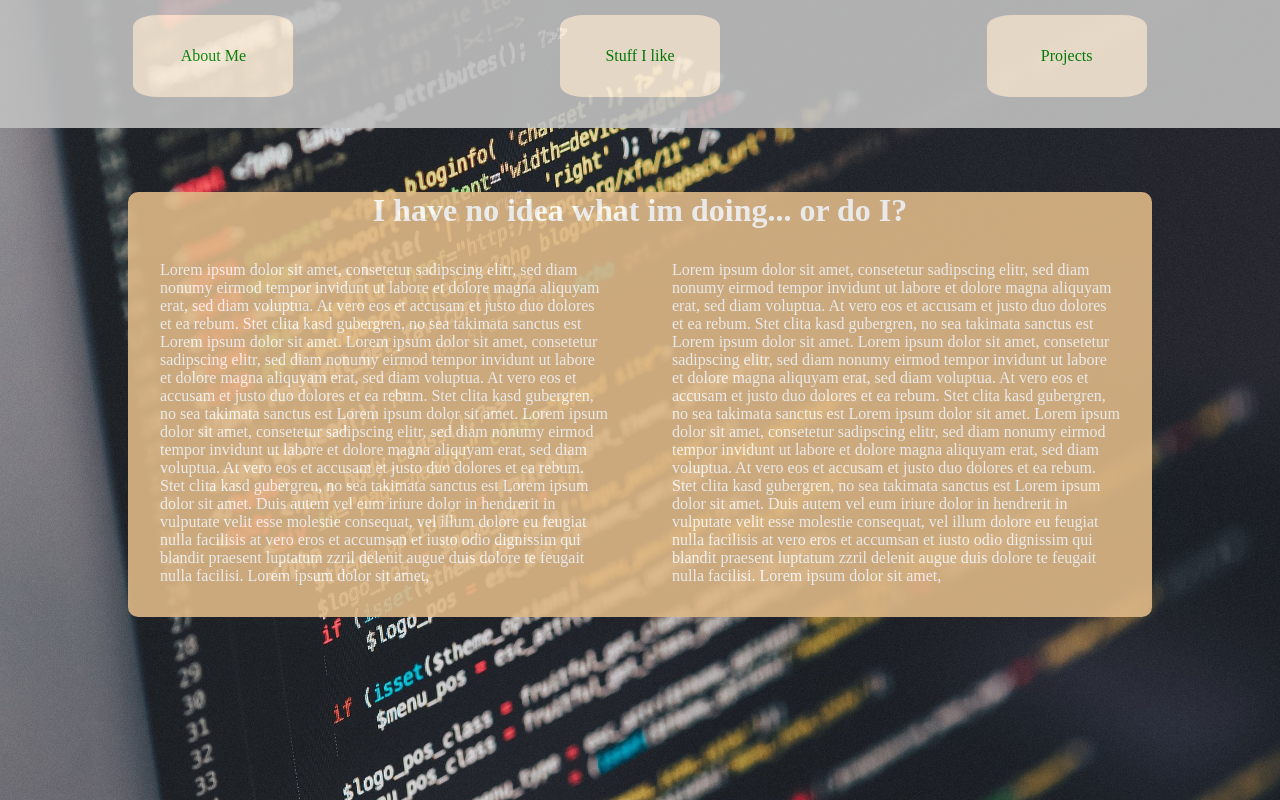
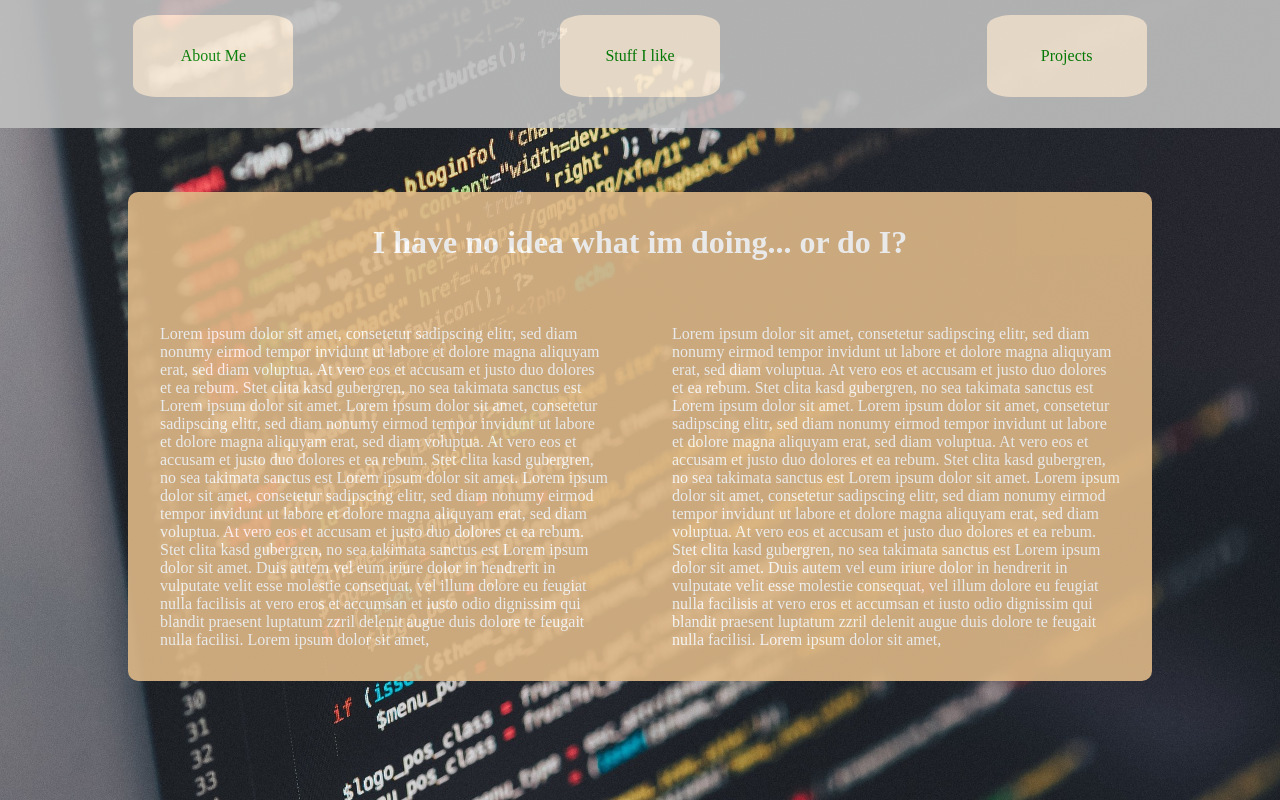
Before and after one commit to MariusJahn/Portfolio, a Next.js app in the folder webpresentation/: page / in a window 1280 px wide. Built offline with nearby package versions, Linux system fonts and the light colour scheme.

Commit message:
edit width

```diff
--- a/webpresentation/app/global.css
+++ b/webpresentation/app/global.css
@@ -47,6 +47,7 @@ main {
 h1 {
     color: white;
     text-align: center;
+    padding: 2rem;
 }
 
 .column {
@@ -54,7 +55,7 @@ h1 {
     padding: 2rem;
 }
 
-@media screen and (min-width: 768px) {
+@media screen and (min-width: 1024px) {
 
     nav {
         display: flex;
@@ -82,7 +83,7 @@ h1 {
     }
 }
 
-@media screen and (max-width: 768px) {
+@media screen and (max-width: 1024px) {
 
     nav {
         display: flex;
```
